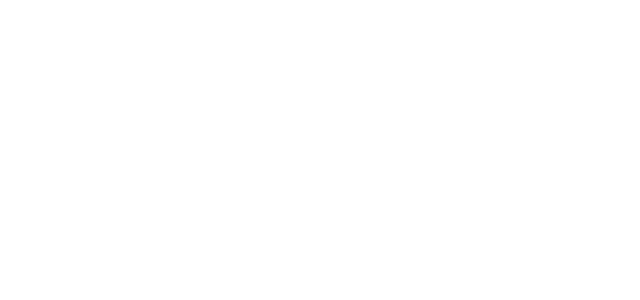
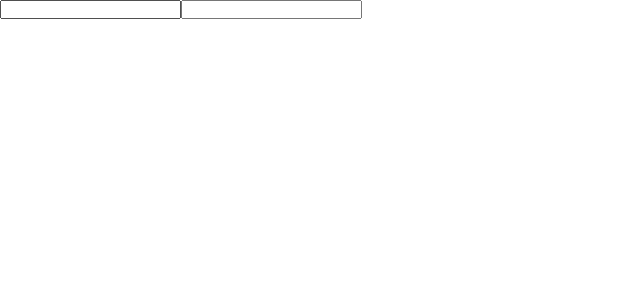
Before and after one commit to jcoteeeeee/Baseball-Maniac, a React (Vite) app in the folder front-end/: page /login in a window 1280 px wide. Before the commit this address had no page. Shown: the top 300 px of the page, without its empty margins (0-640 px from the left). Built offline with nearby package versions, Linux system fonts and the light colour scheme.

Commit message:
created loginpage with form and then set up routing. Created button on homepage that takes you to loginpage

```diff
--- a/front-end/src/App.jsx
+++ b/front-end/src/App.jsx
@@ -2,6 +2,7 @@ import './App.css'
 import {Route, Routes, useNavigate} from 'react-router-dom'
 import Homepage from './components/Homepage.jsx'
 import SignupPage from './components/SignupPage'
+import LoginPage from './components/LoginPage'
 
 function App() {
   const navigate = useNavigate()
@@ -11,11 +12,17 @@ function App() {
     navigate('/signup')
   }
 
+  const goToLogin = () => {
+    console.log('click')
+    navigate('/login')
+  }
+
   return (
     <>
       <Routes>
-        <Route exact path='/' element={<Homepage goToSignup={goToSignup} />} />
+        <Route exact path='/' element={<Homepage goToSignup={goToSignup} goToLogin={goToLogin} />} />
         <Route exact path='/signup' element={<SignupPage/>} />
+        <Route exact path='login' element={<LoginPage/>} />
       </Routes>
     </>
   )
--- a/front-end/src/components/Homepage.jsx
+++ b/front-end/src/components/Homepage.jsx
@@ -1,7 +1,7 @@
 import React from 'react'
 import Header from './Header.jsx'
 
-const Homepage = ({goToSignup}) => {
+const Homepage = ({goToSignup, goToLogin}) => {
     return(
         <div id='homepage-container'>
             <div>
@@ -10,6 +10,7 @@ const Homepage = ({goToSignup}) => {
             <div id='home-main'>
                 <h2 id='slogan'>A place for baseball fans to record their own history</h2>
                 <button onClick={goToSignup}>Create an account</button>
+                <button onClick={goToLogin}>Login</button>
             </div>
         </div>
     )
--- /dev/null
+++ b/front-end/src/components/LoginPage.jsx
@@ -0,0 +1,25 @@
+import React, {useState} from 'react'
+
+const LoginPage = () => {
+    const [username, setUsername] = useState('')
+    const [password, setPassword] = useState('')
+
+    const handleUsrChange = e => {
+        setUsername(e.target.value)
+    }
+
+    const handlePasswordChange = e => {
+        setPassword(e.target.value)
+    }
+
+    return(
+        <>
+            <form>
+                <input id='username' name='username' type='string' value={username} onChange={handleUsrChange} />
+                <input id='password' name='password' type='password' value={password} onChange={handlePasswordChange} />
+            </form>
+        </>
+    )
+}
+
+export default LoginPage
--- a/front-end/src/components/SignupPage.jsx
+++ b/front-end/src/components/SignupPage.jsx
@@ -28,7 +28,8 @@ const SignupPage = () => {
         setFavTeam(e.target.value)
     }
 
-    const handleSubmit = () => {
+    const handleSubmit = (e) => {
+        e.preventDefault()
         console.log('submitted')
         try{
             const postRequest = async () => {
```
Also changed, not shown: 1 other file (tests, documents, lock files or other folders).
